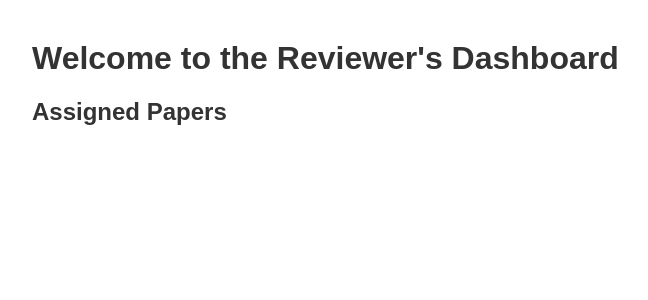
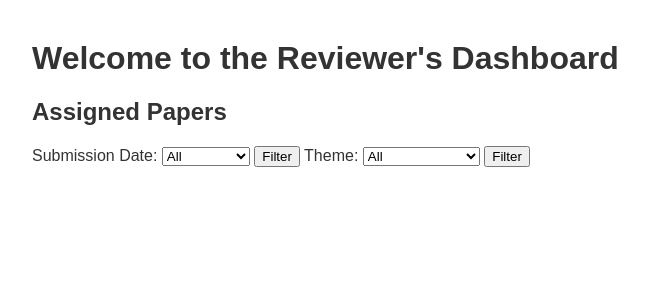
Before and after one commit to MarianaAAW/projectMerge_toGit, a Flask app: page /reviewers_dashboard in a window 1280 px wide. Shown: the top 300 px of the page, without its empty margins (96-744 px from the left). Run offline with Flask 3, Linux system fonts and the light colour scheme; a user stored in the database is signed in; some libraries are stand-ins or nearby versions.

Commit message:
filters in reviewers_dashboard dooooone

```diff
--- a/db_backend/routes.py
+++ b/db_backend/routes.py
@@ -470,7 +470,33 @@
 @login_required
 def reviewers_dashboard():
     # Assuming current_user is the logged-in user
+    theme = request.args.get('theme')
+    submission_date = request.args.get('submission_date')
+    user_id = current_user.id
+
     assigned_papers = Paper.query.filter(Paper.reviewers.any(id=current_user.id)).all()
+    papers = assigned_papers
+
+    if theme:
+        if theme == "Natural Science":
+            first_1 = Paper.query.filter(Paper.theme == "Natural Science", Paper.reviewers.any(id=current_user.id)).all()
+            return render_template('reviewers_dashboard.html', papers=first_1)
+        elif theme == "Social Science":
+            second_2 = Paper.query.filter(Paper.theme == "Social Science", Paper.reviewers.any(id=current_user.id)).all()
+            return render_template('reviewers_dashboard.html', papers=second_2)
+        else:
+            third_3 = Paper.query.filter(Paper.theme == "Formal Science", Paper.reviewers.any(id=current_user.id)).all()
+            return render_template('reviewers_dashboard.html', papers=third_3)
+    if submission_date:
+        if submission_date == "old to new":
+            new = Paper.query.filter(Paper.reviewers.any(id=current_user.id)).order_by(Paper.submission_date)
+            return render_template('reviewers_dashboard.html', papers=new)
+        elif submission_date == "new to old":
+            late = Paper.query.filter(Paper.reviewers.any(id=current_user.id)).order_by(Paper.submission_date.desc())
+            return render_template('reviewers_dashboard.html', papers=late)
+        else:
+            return render_template('reviewers_dashboard.html', papers=papers)
+
     return render_template('reviewers_dashboard.html', papers=assigned_papers)
 
 @app.route('/reviewers_review/<int:paper_id>', methods=['GET', 'POST'])
--- a/db_backend/templates/reviewers_dashboard.html
+++ b/db_backend/templates/reviewers_dashboard.html
@@ -1,5 +1,6 @@
 <!DOCTYPE html>
 <html lang="en">
+
 <head>
     <meta charset="UTF-8">
     <meta name="viewport" content="width=device-width, initial-scale=1.0">
@@ -24,6 +25,7 @@
             border-radius: 10px;
             padding: 20px;
             margin-bottom: 20px;
+            margin-top: 20px;
             background: #f9f9f9;
             box-shadow: 0 4px 8px rgba(0, 0, 0, 0.1);
         }
@@ -55,10 +57,42 @@
         }
     </style>
 </head>
+
 <body>
     <div class="container">
         <h1>Welcome to the Reviewer's Dashboard</h1>
         <h2>Assigned Papers</h2>
+
+        <!-- Filter Form -->
+        <form method="GET" action="{{ url_for('reviewers_dashboard') }}">
+            <label for="submission_date">Submission Date:</label>
+            <select id="submission_date" name="submission_date">
+                <option value="">All</option>
+                <option value="old to new" {% if request.args.get('submission_date')=='old_to_new' %} selected {% endif
+                    %}>
+                    Old to New</option>
+                <option value="new to old" {% if request.args.get('submission_date')=='new_to_old' %} selected {% endif
+                    %}>
+                    New to Old
+                </option>
+            </select>
+            <button type="submit">Filter</button>
+            <label for="theme">Theme:</label>
+            <select id="theme" name="theme">
+                <option value="">All</option>
+                <option value="Social Science" {% if request.args.get('theme')=='Social_Science' %} selected {% endif
+                    %}>
+                    Social Science</option>
+                <option value="Natural Science" {% if request.args.get('theme')=='Natural_Science' %} selected {% endif
+                    %}>
+                    Natural Science
+                </option>
+                <option value="formal_science" {% if request.args.get('theme')=='Formal_Science' %} selected {% endif
+                    %}>
+                    Formal Science</option>
+            </select>
+            <button type="submit">Filter</button>
+        </form>
 
         {% for paper in papers %}
         <div class="paper-box">
@@ -76,4 +110,5 @@
         {% endfor %}
     </div>
 </body>
+
 </html>
```
Also changed, not shown: instance/research_portal.db.
